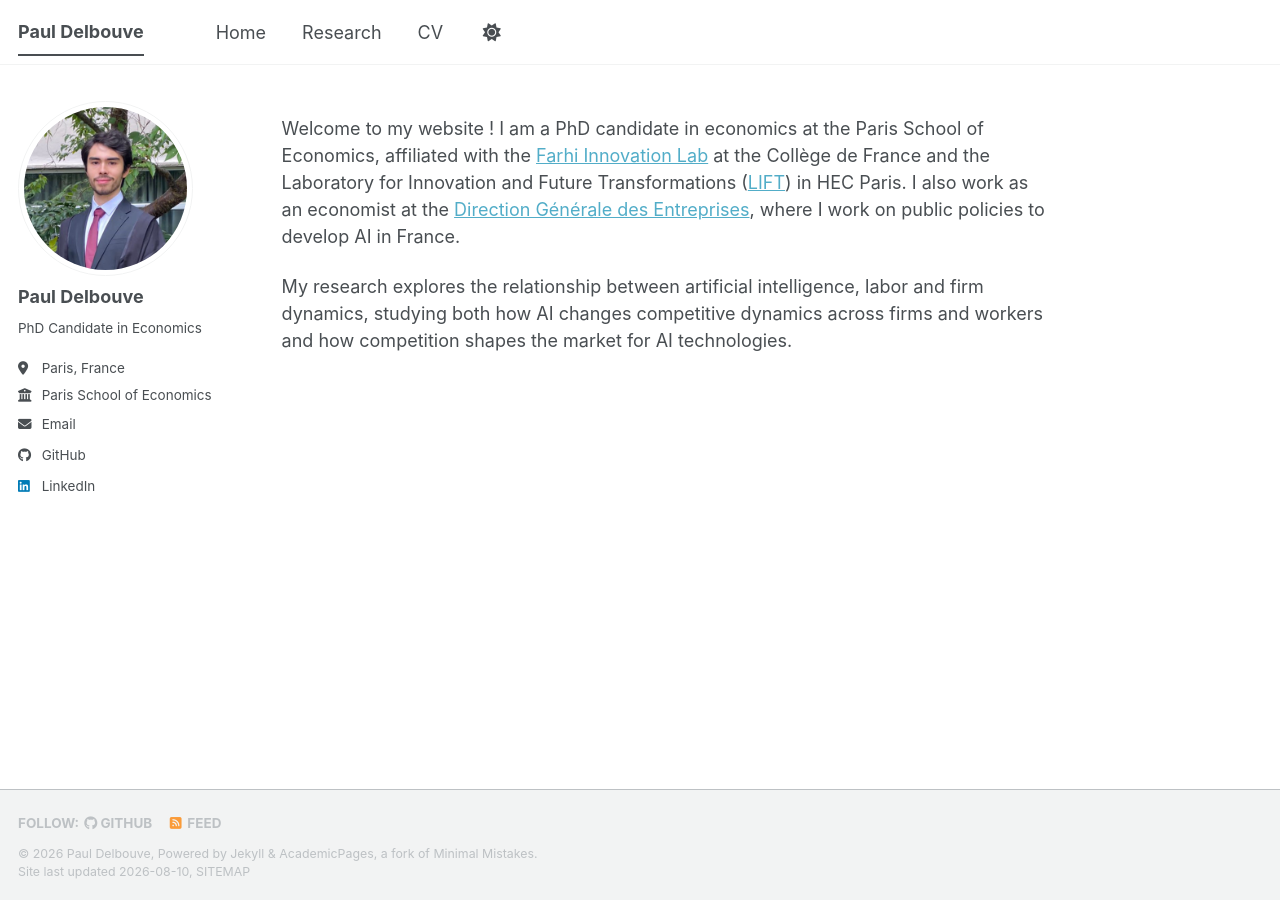
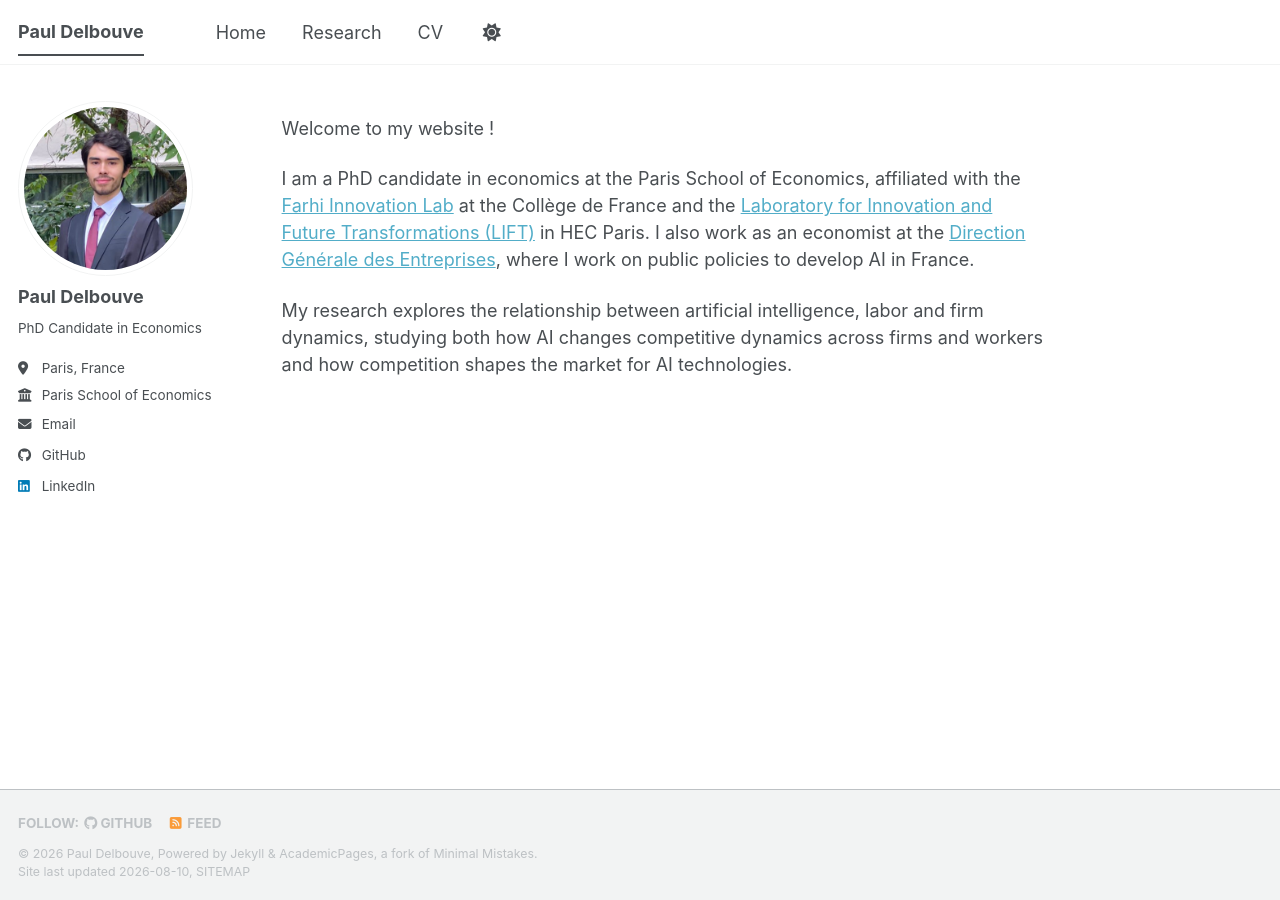
Before and after one commit to Pdelbouve/pdelbouve.github.io, a Jekyll site: the page built from _pages/about.md, in a window 1280 px wide. Built offline with Jekyll 4.4.1, drawn with Linux system fonts in a browser that asks for light colours; a style sheet for code colours, icons or effects is not loaded.

```diff
--- a/_pages/about.md
+++ b/_pages/about.md
@@ -7,6 +7,8 @@ redirect_from:
   - /about.html
 ---
 
-Welcome to my website ! I am a PhD candidate in economics at the Paris School of Economics, affiliated with the [Farhi Innovation Lab](https://www.farhi-innovation-lab.fr/fr/) at the Collège de France and the Laboratory for Innovation and Future Transformations ([LIFT](https://heclift.github.io/website/)) in HEC Paris. I also work as an economist at the [Direction Générale des Entreprises](https://www.entreprises.gouv.fr/), where I work on public policies to develop AI in France.
+Welcome to my website !
+
+I am a PhD candidate in economics at the Paris School of Economics, affiliated with the [Farhi Innovation Lab](https://www.farhi-innovation-lab.fr/fr/) at the Collège de France and the [Laboratory for Innovation and Future Transformations (LIFT)](https://heclift.github.io/website/) in HEC Paris. I also work as an economist at the [Direction Générale des Entreprises](https://www.entreprises.gouv.fr/), where I work on public policies to develop AI in France.
 
 My research explores the relationship between artificial intelligence, labor and firm dynamics, studying both how AI changes competitive dynamics across firms and workers and how competition shapes the market for AI technologies.
```
